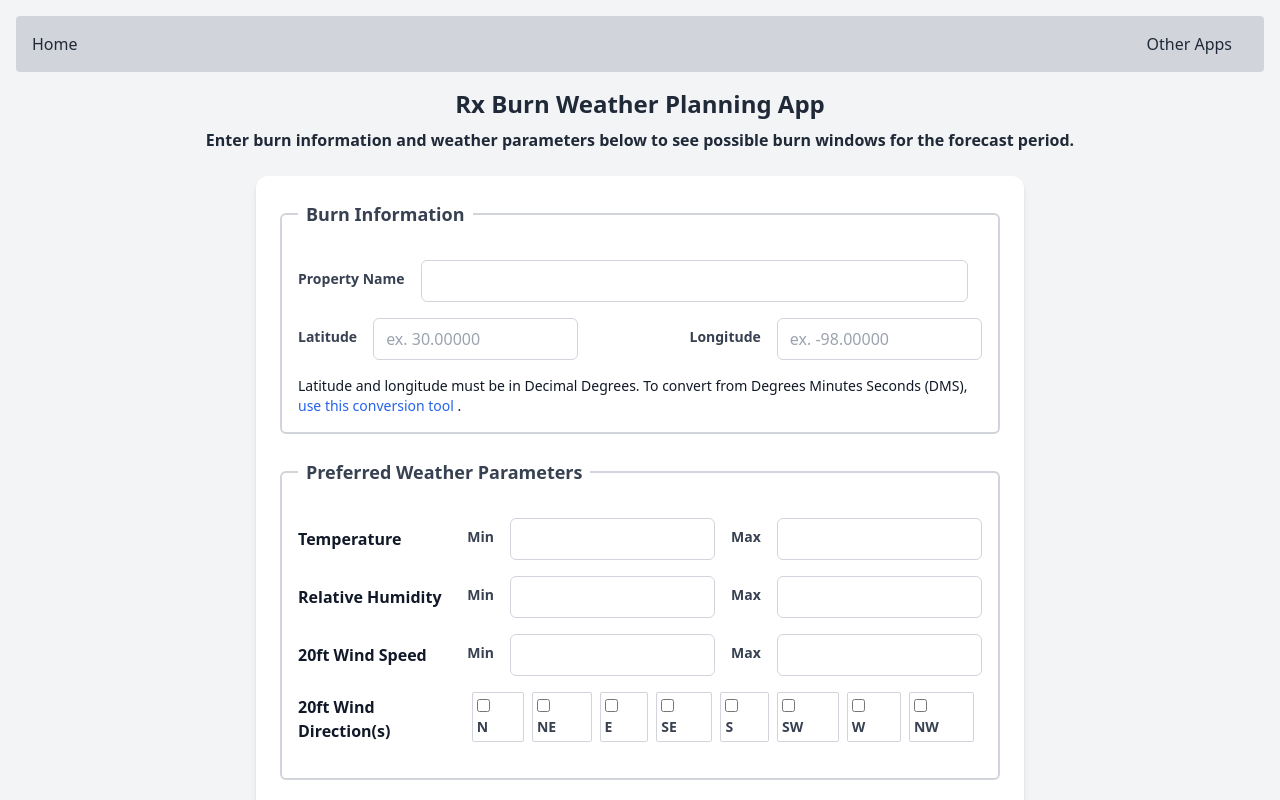
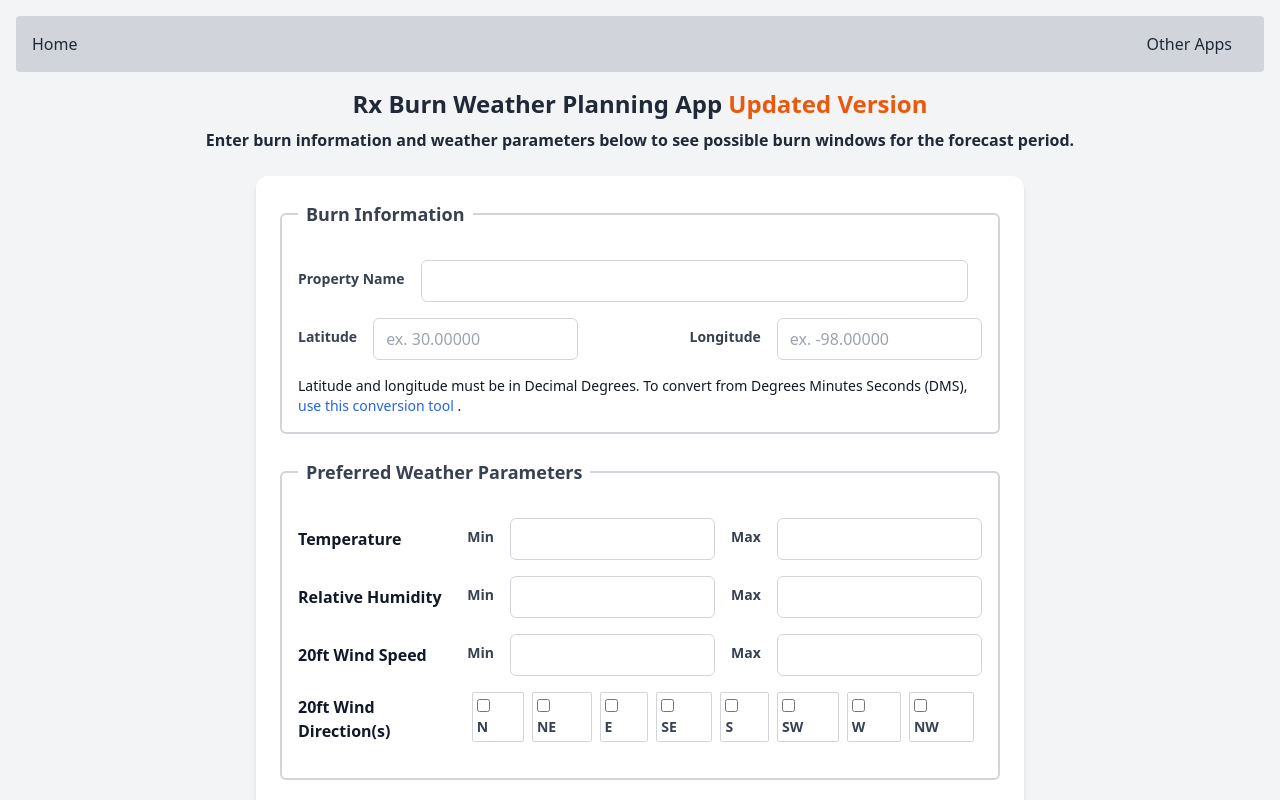
Before and after one commit to evans-rxfire/weather-planner, a website: page index.html in a window 1280 px wide. Shown: the top 800 px of the page. Drawn offline with Linux system fonts and the light colour scheme.

Commit message:
2025.12.07 Added span to h1 of index.html --Updated Version--

```diff
--- a/index.html
+++ b/index.html
@@ -25,7 +25,7 @@
     </nav>
 
     <header class="p-4 text-center">
-        <h1 class="text-2xl font-bold">Rx Burn Weather Planning App</h1>
+        <h1 class="text-2xl font-bold">Rx Burn Weather Planning App <span class="text-orange-600">Updated Version</span></h1>
         <h2 class="text-large font-semibold p-2">Enter burn information and weather parameters below to see possible burn windows for the forecast period.</h2>
     </header>
 
```
Also changed, not shown: dist/styles.css.
